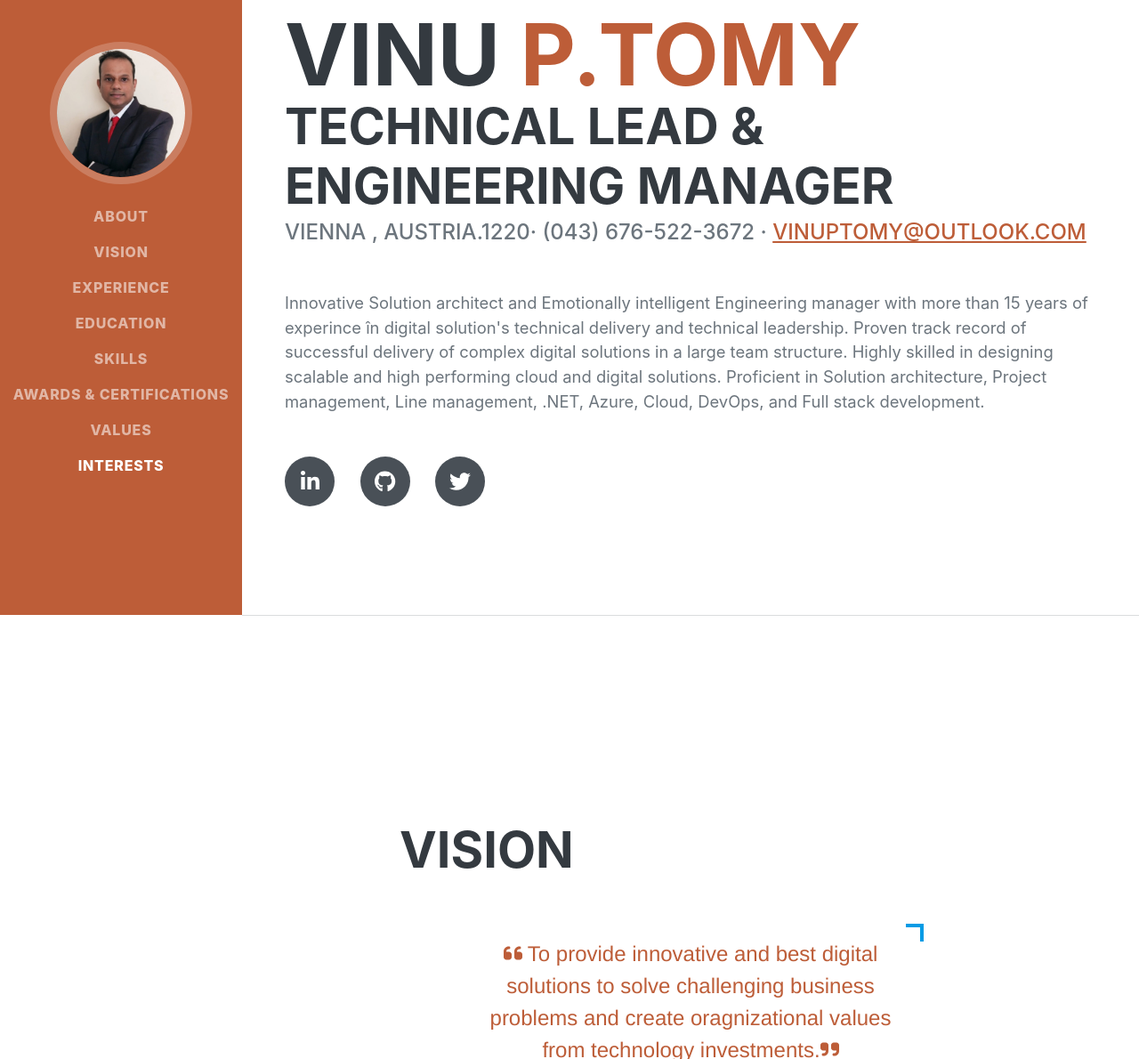
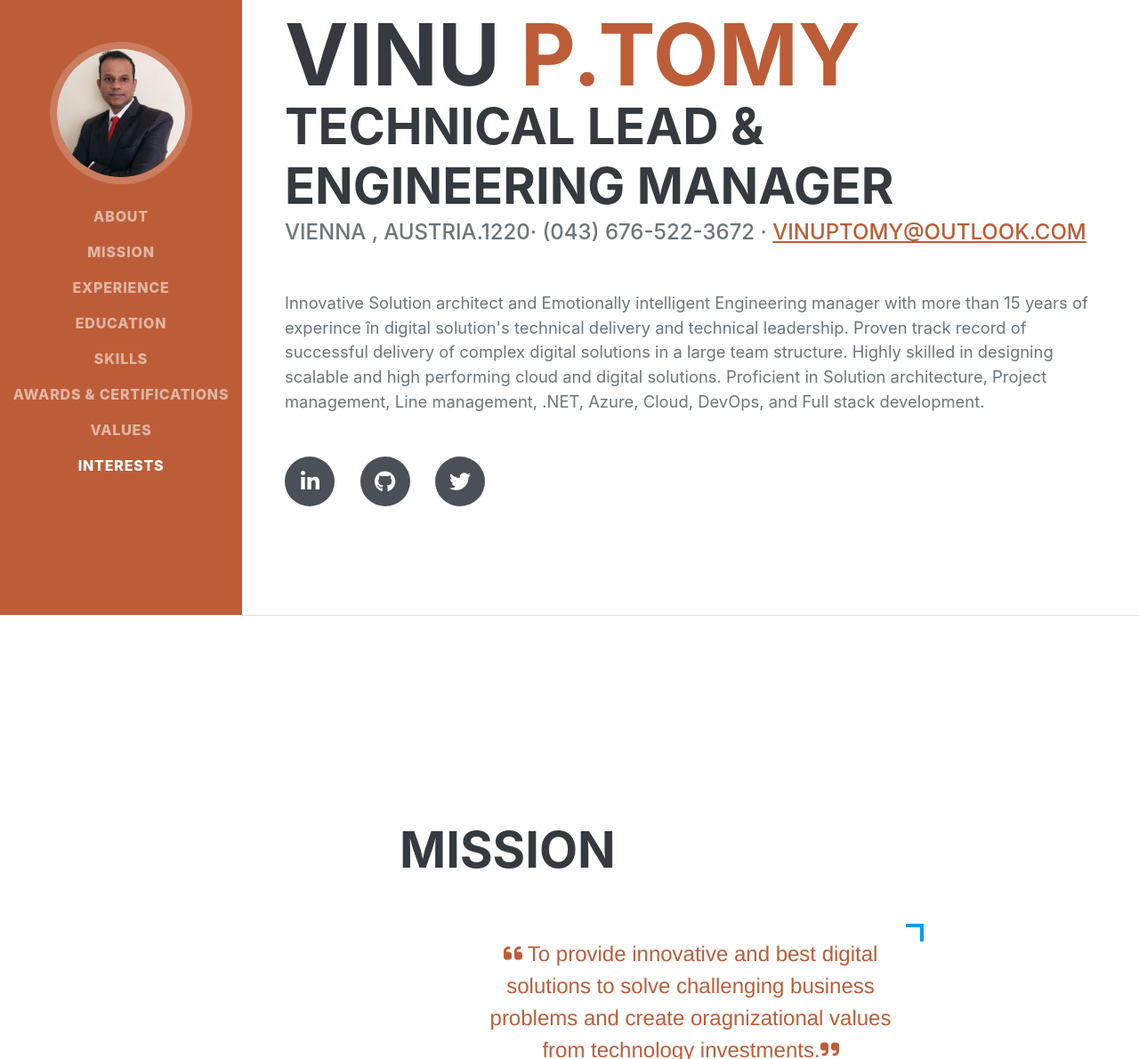
Before and after one commit to vinuptomy/vinuProfile, a plain HTML site: page index.html in a window 1280 px wide. Shown: the part 109-1299 px from the top of the page at 89% size. Drawn offline with nearby package versions, Linux system fonts and the light colour scheme; a web font is replaced by a local one.

Commit message:
Update index.html
chnaged from Vision to Mission

```diff
--- a/index.html
+++ b/index.html
@@ -26,7 +26,7 @@
             <div class="collapse navbar-collapse" id="navbarResponsive">
                 <ul class="navbar-nav">
                     <li class="nav-item"><a class="nav-link js-scroll-trigger" href="#about">About</a></li>
-                    <li class="nav-item"><a class="nav-link js-scroll-trigger" href="#vision">Vision</a></li>
+                    <li class="nav-item"><a class="nav-link js-scroll-trigger" href="#mission">Mission</a></li>
                     <li class="nav-item"><a class="nav-link js-scroll-trigger" href="#experience">Experience</a></li>
                     <li class="nav-item"><a class="nav-link js-scroll-trigger" href="#education">Education</a></li>
                     <li class="nav-item"><a class="nav-link js-scroll-trigger" href="#skills">Skills</a></li>
@@ -66,9 +66,9 @@
             </section>
             <hr class="m-0" />
              <!-- Vision-->
-            <section class="resume-section component" id="vision">
+            <section class="resume-section component" id="mission">
                 <div class="resume-section-content">
-                    <h2 class="mb-5">Vision</h2>
+                    <h2 class="mb-5">Mission</h2>
                    <div class="">
                         <div >
                             <blockquote class="callout quote EN">
```
